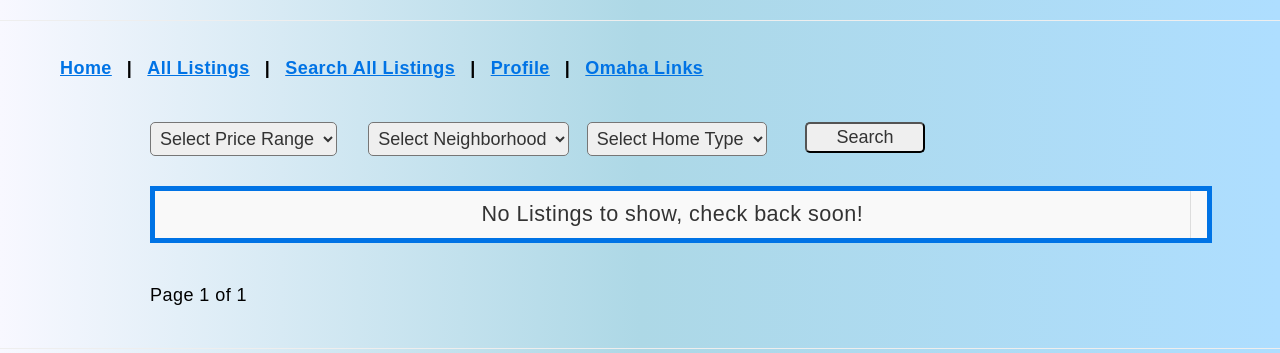
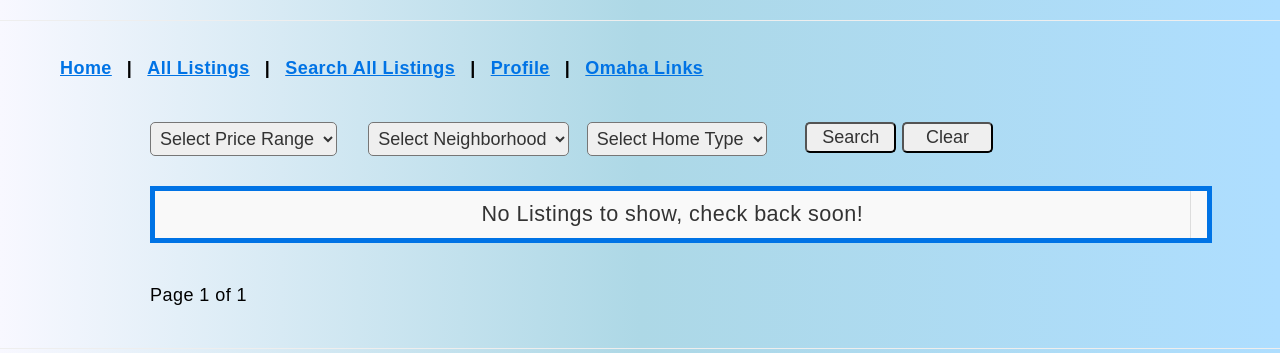
Before and after one commit to jaclyn-anderson/isqa8210-group1, a Django app: page /search_all_listings in a window 1280 px wide. Shown: the part 150-503 px from the top of the page. Run offline with Django 5.2, Linux system fonts and the light colour scheme; data that the repository does not hold is empty; some libraries are stand-ins or nearby versions.

Commit message:
added clear button action to search all listings

```diff
--- a/RealEstate/templates/search-all-listings.html
+++ b/RealEstate/templates/search-all-listings.html
@@ -7,7 +7,7 @@
 
 {% block content %}
     <div class="row">
-        <form method="post" action="{% url 'search_all_listings' %}">
+        <form method="post" action="{% url 'search_all_listings' %}" id="searchForm">
             {% csrf_token %}
             <div class= "col-sm-2" style="margin-left: 150px; margin-top: 30px;">
                 <select name="price_range_id" id="price_range_id" aria-label="Select Price Range" style="padding: 5px; border-radius: 5px">
@@ -37,13 +37,30 @@
                     {% endfor %}
                 </select>
             </div>
-            <div class= "col-sm-2" style="margin-top: 30px; overflow-x:auto;">
+            <div class= "col-sm-2" style="margin-top: 30px; overflow-x:auto; display: flex">
                 {% csrf_token %}
                 {{ form.as_p }}
-                <button type="submit" style="border-radius: 5px; width: 120px;">
+                <button type="button" onclick="submitForm()" style="border-radius: 5px; width: 120px;">
                     Search
                 </button>
+                &nbsp;
+                <button type="button" onclick="resetForm()" style="border-radius: 5px; width: 120px;">
+                    Clear
+                </button>
             </div>
+
+ <script>
+        function resetForm() {
+            document.getElementById("price_range_id").value = '';
+            document.getElementById("neighborhood_id").value = '';
+            document.getElementById("home_type_id").value = '';
+            submitForm();
+        }
+        function submitForm() {
+            let form = document.getElementById("searchForm");
+            form.submit();
+        }
+    </script>
         </form>
     </div>
     <div class="row">
```
